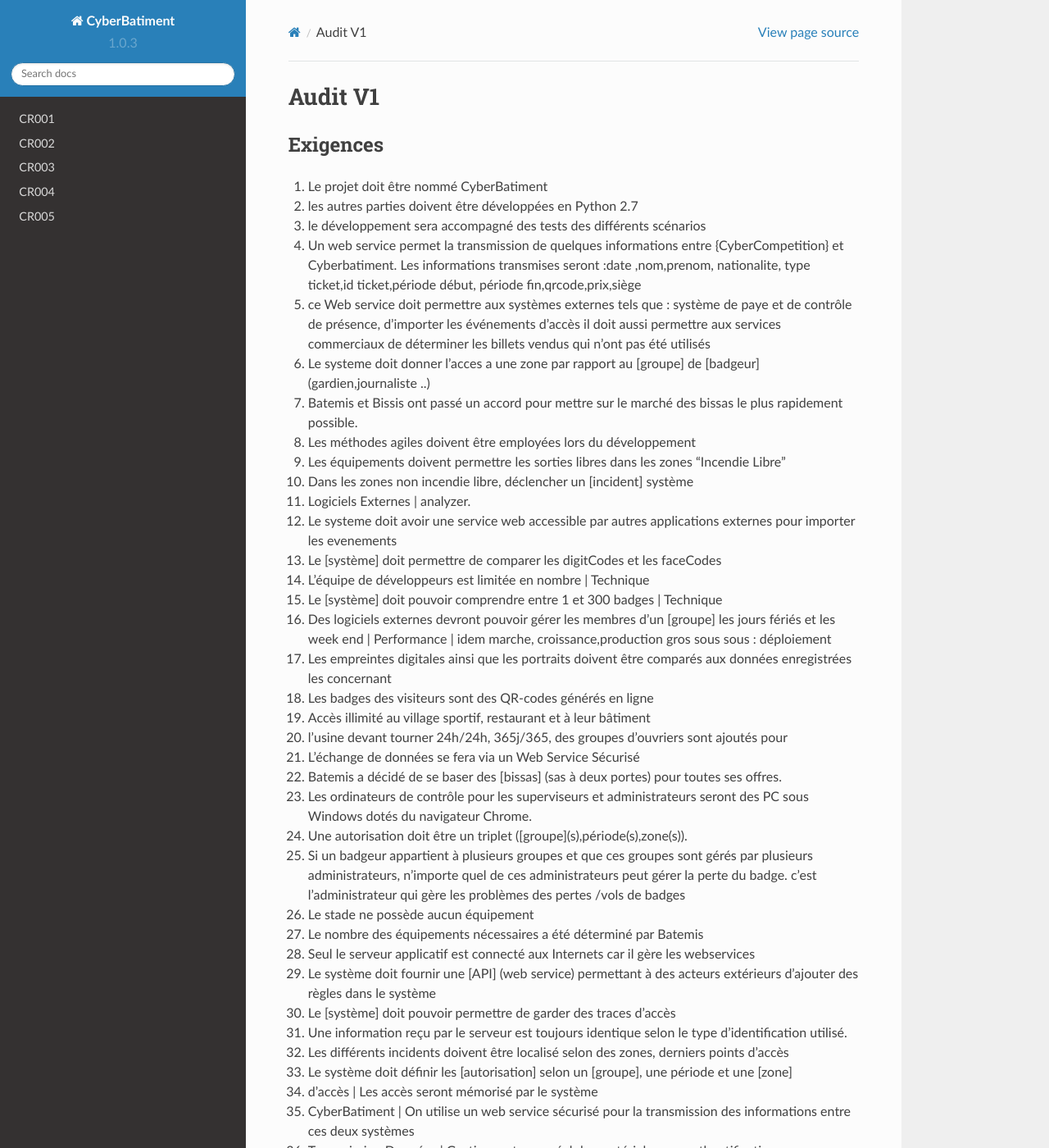
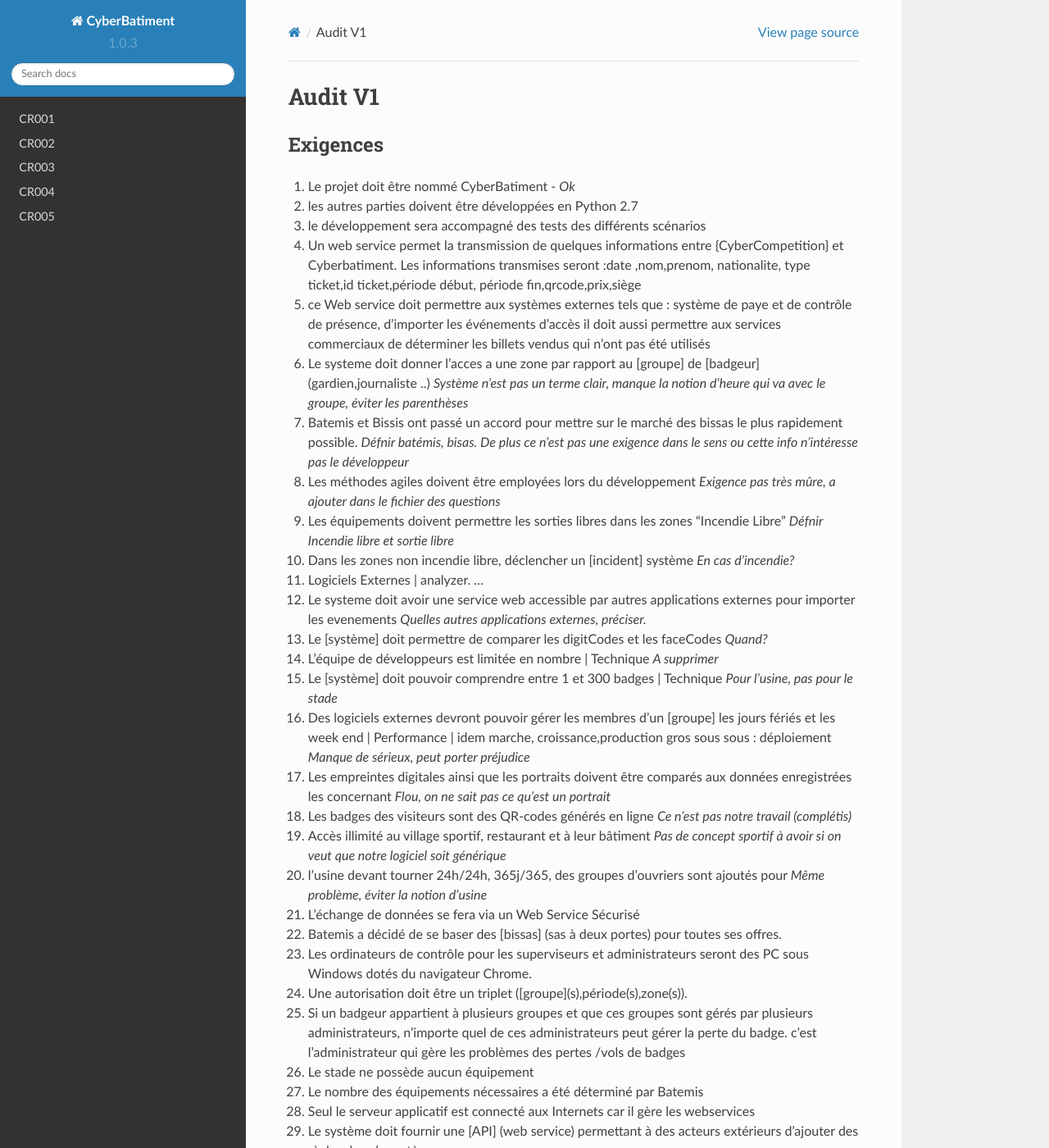
Before and after one commit to secu2/CyberBatiment, a Sphinx documentation site: the page built from docs/res/audits/v1.rst, in a window 1280 px wide and 1400 px high. Shown: the whole window at 82% size. Built offline with Sphinx 7.4.7 and the Read the Docs theme 2.0.0, drawn with Linux system fonts in a browser that asks for light colours.

Commit message:
Update v1.rst
Début de correction

```diff
--- a/docs/res/audits/v1.rst
+++ b/docs/res/audits/v1.rst
@@ -4,7 +4,7 @@ Audit V1
 Exigences
 ---------
 
-#. Le projet doit être nommé CyberBatiment
+#. Le projet doit être nommé CyberBatiment - *Ok*
 #. les autres parties doivent être développées en Python 2.7
 #. le développement sera accompagné des tests des différents scénarios
 #. Un web service permet la transmission de quelques informations entre
@@ -15,23 +15,23 @@ Exigences
    paye et de contrôle de présence, d'importer les événements d'accès
    il doit aussi permettre aux services commerciaux de déterminer les
    billets vendus qui n'ont pas été utilisés
-#. Le systeme doit donner l'acces a une zone par rapport au [groupe] de [badgeur] (gardien,journaliste ..)
+#. Le systeme doit donner l'acces a une zone par rapport au [groupe] de [badgeur] (gardien,journaliste ..) *Système n'est pas un terme clair, manque la notion d'heure qui va avec le groupe, éviter les parenthèses*
 #. Batemis et Bissis ont passé un accord pour mettre sur le marché des bissas le plus
-   rapidement possible.
-#. Les méthodes agiles doivent être employées lors du développement
+   rapidement possible. *Défnir batémis, bisas. De plus ce n'est pas une exigence dans le sens ou cette info n'intéresse pas le développeur*
+#. Les méthodes agiles doivent être employées lors du développement *Exigence pas très mûre, a ajouter dans le fichier des questions*
 #. Les équipements doivent permettre les sorties libres dans les zones "Incendie
-   Libre"
-#. Dans les zones non incendie libre, déclencher un [incident] système
-#. Logiciels Externes | analyzer.
-#. Le systeme doit avoir une service web accessible par autres applications externes pour importer les evenements
-#. Le [système] doit permettre de comparer les digitCodes et les faceCodes
-#. L'équipe de développeurs est limitée en nombre | Technique
-#. Le [système] doit pouvoir comprendre entre 1 et 300 badges | Technique
-#. Des logiciels externes devront pouvoir gérer les membres d’un [groupe] les jours fériés et les week end | Performance | idem marche, croissance,production gros sous sous : déploiement
-#. Les empreintes digitales ainsi que les portraits doivent être comparés aux données enregistrées les concernant
-#. Les badges des visiteurs sont des QR-codes générés en ligne
-#. Accès illimité au village sportif, restaurant et à leur bâtiment
-#. l’usine devant tourner 24h/24h, 365j/365, des groupes d’ouvriers sont ajoutés pour
+   Libre" *Défnir Incendie libre et sortie libre*
+#. Dans les zones non incendie libre, déclencher un [incident] système *En cas d’incendie?*
+#. Logiciels Externes | analyzer. *...*
+#. Le systeme doit avoir une service web accessible par autres applications externes pour importer les evenements *Quelles autres applications externes, préciser.*
+#. Le [système] doit permettre de comparer les digitCodes et les faceCodes *Quand?*
+#. L'équipe de développeurs est limitée en nombre | Technique *A supprimer*
+#. Le [système] doit pouvoir comprendre entre 1 et 300 badges | Technique *Pour l’usine, pas pour le stade*
+#. Des logiciels externes devront pouvoir gérer les membres d’un [groupe] les jours fériés et les week end | Performance | idem marche, croissance,production gros sous sous : déploiement *Manque de sérieux, peut porter préjudice*
+#. Les empreintes digitales ainsi que les portraits doivent être comparés aux données enregistrées les concernant *Flou, on ne sait pas ce qu’est un portrait*
+#. Les badges des visiteurs sont des QR-codes générés en ligne *Ce n’est pas notre travail (complétis)*
+#. Accès illimité au village sportif, restaurant et à leur bâtiment *Pas de concept sportif à avoir si on veut que notre logiciel soit générique*
+#. l’usine devant tourner 24h/24h, 365j/365, des groupes d’ouvriers sont ajoutés pour *Même problème, éviter la notion d’usine*
 #. L'échange de données se fera via un Web Service Sécurisé
 #. Batemis a décidé de se baser des [bissas] (sas à deux portes) pour toutes ses offres.
 #. Les ordinateurs de contrôle pour les superviseurs et administrateurs seront des PC sous Windows dotés du navigateur Chrome.
@@ -154,7 +154,7 @@ Lexique
 #. Superviseur | Leader, manager d'un projet, évenement
 #. Course d'endurance, ou participe plusieurs [sportifs], avec un vainqueurs à la fin de celle-ci
 #. Autorisation | Une autorisation est un "laisser passer" définit pour un [groupe] durant une période défini
-#. Serveur de contrôl | L'ERP développé
+#. Serveur de contrôl | L'ERP développé
 #. triplet | C'est de mentionner le groupe avec la zone concerné pour une periode donnée
 #. Système | L'ERP développé
 #. CyberBatiment | L'ERP développé
```
